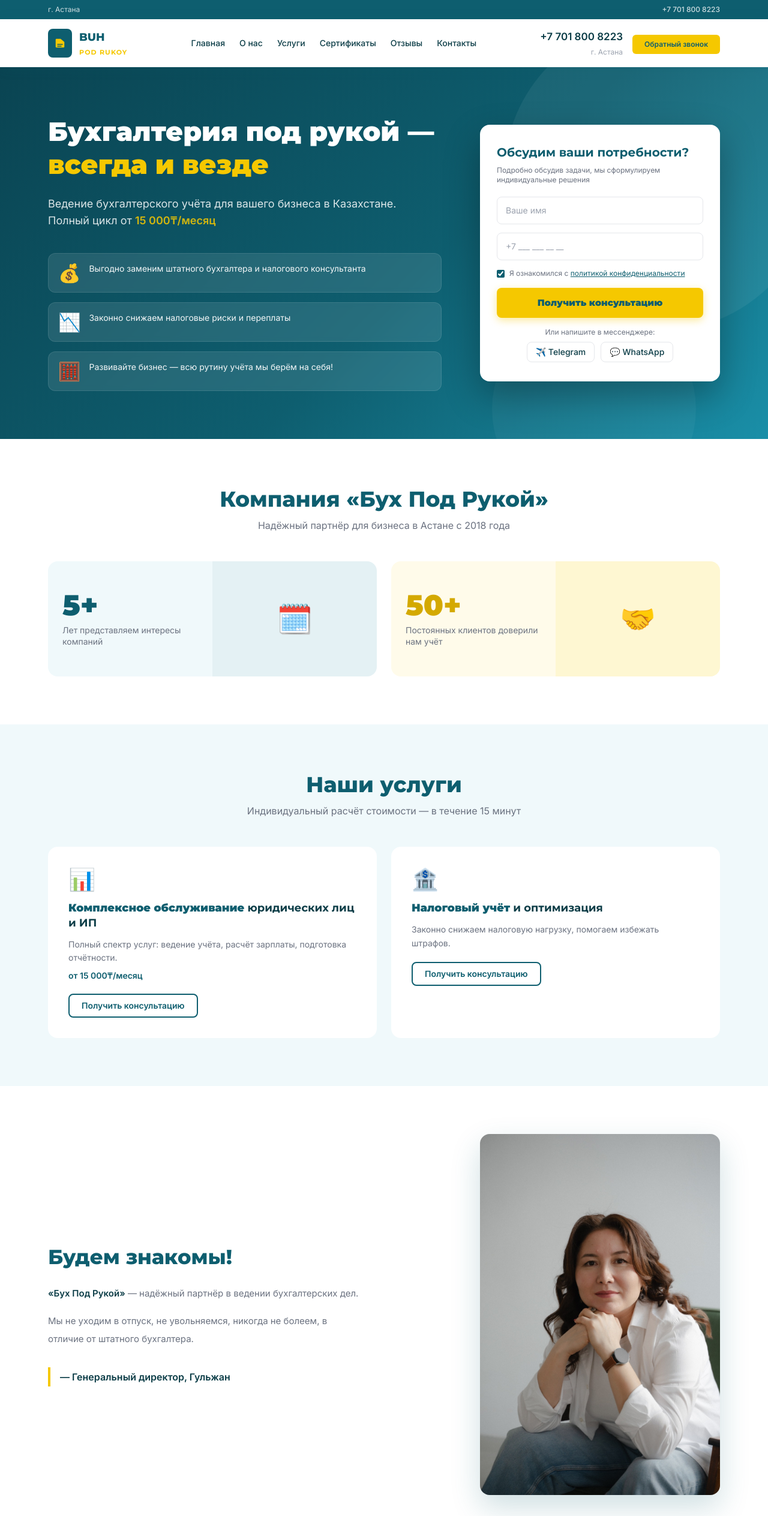
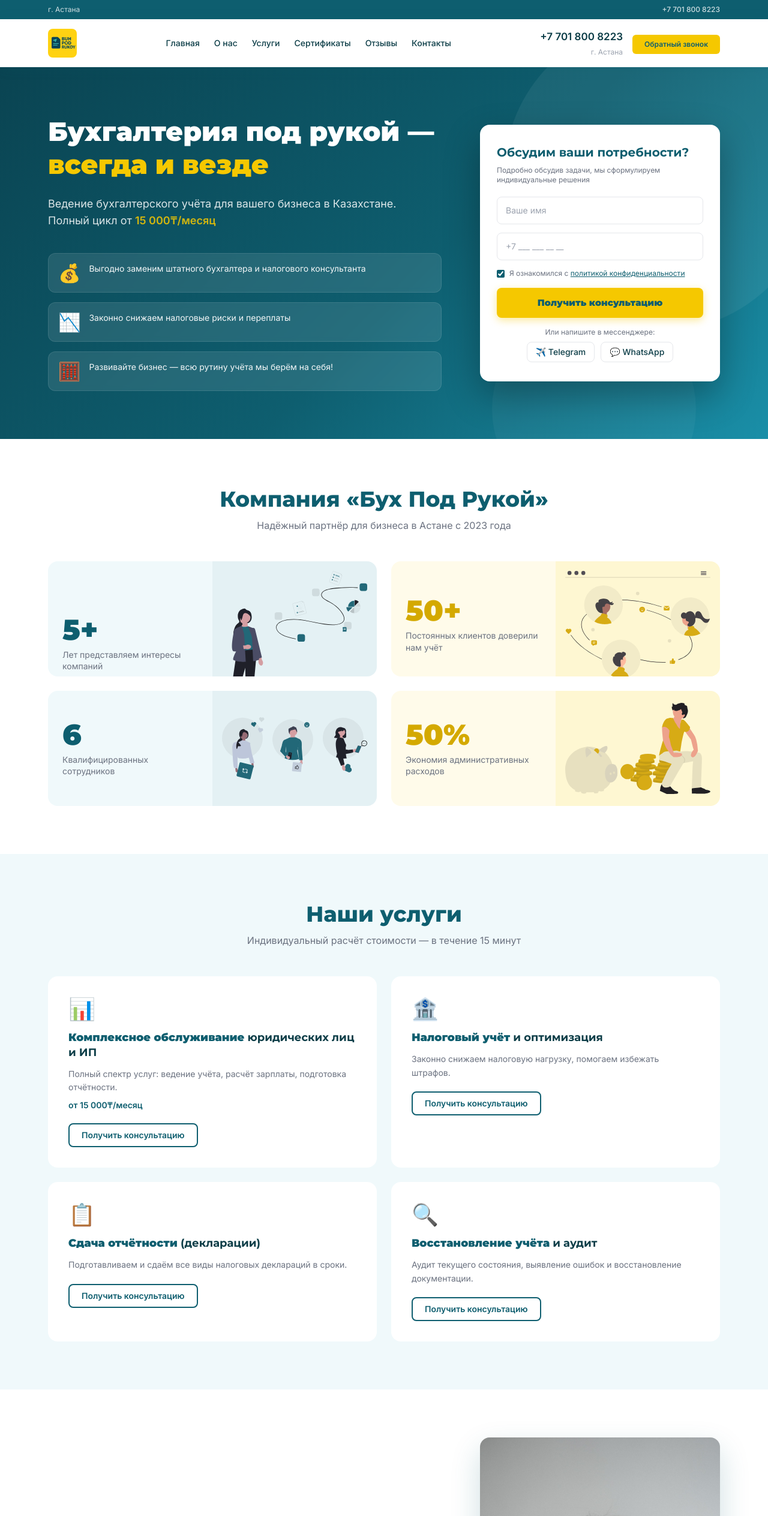
Before and after one commit to deiF1edX/buhpodrukoy, a website: page index.html in a window 1280 px wide. Shown: the top 2528 px of the page at 60% size. Drawn offline with nearby package versions, Linux system fonts and the light colour scheme.

Commit message:
detalization final

```diff
--- a/index.html
+++ b/index.html
@@ -68,42 +68,11 @@
             href="#bann"
             class="flex items-center gap-3 no-underline group z-50 relative"
           >
-            <div
-              class="w-10 h-12 bg-teal rounded-lg flex flex-col items-center justify-center gap-1 group-hover:bg-teal-dark transition-colors flex-shrink-0"
-            >
-              <svg width="18" height="16" viewBox="0 0 18 16" fill="none">
-                <path
-                  d="M10 1L16 6V14C16 14.6 15.6 15 15 15H3C2.4 15 2 14.6 2 14V2C2 1.4 2.4 1 3 1H10Z"
-                  fill="#F5C800"
-                  stroke="#F5C800"
-                  stroke-width="0.5"
-                />
-                <line
-                  x1="5"
-                  y1="10"
-                  x2="13"
-                  y2="10"
-                  stroke="#0E5E6F"
-                  stroke-width="1.5"
-                  stroke-linecap="round"
-                />
-                <line
-                  x1="5"
-                  y1="13"
-                  x2="11"
-                  y2="13"
-                  stroke="#0E5E6F"
-                  stroke-width="1.5"
-                  stroke-linecap="round"
-                />
-              </svg>
-            </div>
-            <div class="font-montserrat font-extrabold leading-tight">
-              <span class="text-teal text-lg">BUH</span><br />
-              <span class="text-primary text-[11px] tracking-widest font-bold"
-                >POD RUKOY</span
-              >
-            </div>
+            <img
+              src="img/logobuh.jpeg"
+              alt="Бух Под Рукой"
+              class="h-12 w-auto rounded-lg object-contain"
+            />
           </a>
 
           <nav class="hidden md:flex">
@@ -339,7 +308,7 @@
           Компания «Бух Под Рукой»
         </h2>
         <p class="text-center text-gray-500 text-base mb-12 fade-up">
-          Надёжный партнёр для бизнеса в Астане с 2018 года
+          Надёжный партнёр для бизнеса в Астане с 2023 года
         </p>
 
         <div class="grid grid-cols-1 md:grid-cols-2 gap-6">
@@ -359,7 +328,11 @@
             <div
               class="relative bg-teal/5 flex items-center justify-center p-4"
             >
-              <span class="text-5xl">🗓️</span>
+              <img
+                src="img/5year.svg"
+                alt="5 лет опыта"
+                class="w-full h-full object-contain mix-blend-multiply opacity-90"
+              />
             </div>
           </div>
 
@@ -380,7 +353,60 @@
             <div
               class="relative bg-primary/10 flex items-center justify-center p-4"
             >
-              <span class="text-5xl">🤝</span>
+              <img
+                src="img/50cli.svg"
+                alt="50 клиентов"
+                class="w-full h-full object-contain mix-blend-multiply opacity-90"
+              />
+            </div>
+          </div>
+
+          <div
+            class="fade-up bg-[#F0F9FB] rounded-2xl overflow-hidden grid grid-cols-2 hover:-translate-y-1 hover:shadow-xl transition-all duration-200 h-48"
+          >
+            <div class="p-6 flex flex-col justify-center">
+              <div
+                class="font-montserrat text-5xl font-black text-teal leading-none mb-2"
+              >
+                6
+              </div>
+              <p class="text-sm text-gray-500 leading-snug">
+                Квалифицированных сотрудников
+              </p>
+            </div>
+            <div
+              class="relative bg-teal/5 flex items-center justify-center p-4"
+            >
+              <img
+                src="img/6cval.svg"
+                alt="6 сотрудников"
+                class="w-full h-full object-contain mix-blend-multiply opacity-90"
+              />
+            </div>
+          </div>
+
+          <div
+            class="fade-up bg-[#FFFBEA] rounded-2xl overflow-hidden grid grid-cols-2 hover:-translate-y-1 hover:shadow-xl transition-all duration-200 h-48"
+          >
+            <div class="p-6 flex flex-col justify-center">
+              <div
+                class="font-montserrat text-5xl font-black leading-none mb-2"
+                style="color: #d4a900"
+              >
+                50%
+              </div>
+              <p class="text-sm text-gray-500 leading-snug">
+                Экономия административных расходов
+              </p>
+            </div>
+            <div
+              class="relative bg-primary/10 flex items-center justify-center p-4"
+            >
+              <img
+                src="img/50procent.svg"
+                alt="50% экономии"
+                class="w-full h-full object-contain mix-blend-multiply opacity-90"
+              />
             </div>
           </div>
         </div>
@@ -427,6 +453,39 @@
             </h3>
             <p class="text-sm text-gray-500 mb-5 leading-relaxed">
               Законно снижаем налоговую нагрузку, помогаем избежать штрафов.
+            </p>
+            <button
+              class="open-popup border-2 border-teal text-teal px-5 py-2 rounded-lg text-sm font-semibold hover:bg-teal hover:text-white transition-colors cursor-pointer bg-transparent"
+            >
+              Получить консультацию
+            </button>
+          </div>
+          <div
+            class="fade-up bg-white rounded-2xl p-8 border-2 border-transparent hover:border-teal hover:-translate-y-1 hover:shadow-[0_12px_30px_rgba(14,94,111,0.15)] transition-all duration-200"
+          >
+            <div class="text-4xl mb-4">📋</div>
+            <h3 class="font-montserrat text-lg font-bold mb-3 leading-snug">
+              <strong class="text-teal">Сдача отчётности</strong> (декларации)
+            </h3>
+            <p class="text-sm text-gray-500 mb-5 leading-relaxed">
+              Подготавливаем и сдаём все виды налоговых деклараций в сроки.
+            </p>
+            <button
+              class="open-popup border-2 border-teal text-teal px-5 py-2 rounded-lg text-sm font-semibold hover:bg-teal hover:text-white transition-colors cursor-pointer bg-transparent"
+            >
+              Получить консультацию
+            </button>
+          </div>
+          <div
+            class="fade-up bg-white rounded-2xl p-8 border-2 border-transparent hover:border-teal hover:-translate-y-1 hover:shadow-[0_12px_30px_rgba(14,94,111,0.15)] transition-all duration-200"
+          >
+            <div class="text-4xl mb-4">🔍</div>
+            <h3 class="font-montserrat text-lg font-bold mb-3 leading-snug">
+              <strong class="text-teal">Восстановление учёта</strong> и аудит
+            </h3>
+            <p class="text-sm text-gray-500 mb-5 leading-relaxed">
+              Аудит текущего состояния, выявление ошибок и восстановление
+              документации.
             </p>
             <button
               class="open-popup border-2 border-teal text-teal px-5 py-2 rounded-lg text-sm font-semibold hover:bg-teal hover:text-white transition-colors cursor-pointer bg-transparent"
@@ -499,56 +558,56 @@
           <div class="swiper-wrapper">
             <div class="swiper-slide">
               <div
-                class="bg-white p-2 rounded-lg shadow-lg h-full max-w-[250px] mx-auto"
+                class="bg-white p-2 rounded-lg shadow-lg h-full max-w-[300px] mx-auto flex items-center justify-center"
               >
                 <img
                   src="img/cert-1.jpg"
                   alt="Сертификат 1"
-                  class="w-full h-full object-contain rounded"
+                  class="max-h-full max-w-full object-contain"
                 />
               </div>
             </div>
             <div class="swiper-slide">
               <div
-                class="bg-white p-2 rounded-lg shadow-lg h-full max-w-[250px] mx-auto"
+                class="bg-white p-2 rounded-lg shadow-lg h-full max-w-[300px] mx-auto flex items-center justify-center"
               >
                 <img
                   src="img/cert-2.jpg"
                   alt="Сертификат 2"
-                  class="w-full h-full object-contain rounded"
+                  class="max-h-full max-w-full object-contain"
                 />
               </div>
             </div>
             <div class="swiper-slide">
               <div
-                class="bg-white p-2 rounded-lg shadow-lg h-full max-w-[250px] mx-auto"
+                class="bg-white p-2 rounded-lg shadow-lg h-full max-w-[300px] mx-auto flex items-center justify-center"
               >
                 <img
                   src="img/cert-3.jpg"
                   alt="Сертификат 3"
-                  class="w-full h-full object-contain rounded"
+                  class="max-h-full max-w-full object-contain"
                 />
               </div>
             </div>
             <div class="swiper-slide">
               <div
-                class="bg-white p-2 rounded-lg shadow-lg h-full max-w-[250px] mx-auto"
+                class="bg-white p-2 rounded-lg shadow-lg h-full max-w-[300px] mx-auto flex items-center justify-center"
               >
                 <img
                   src="img/cert-4.jpg"
                   alt="Сертификат 4"
-                  class="w-full h-full object-contain rounded"
+                  class="max-h-full max-w-full object-contain"
                 />
               </div>
             </div>
             <div class="swiper-slide">
               <div
-                class="bg-white p-2 rounded-lg shadow-lg h-full max-w-[250px] mx-auto"
+                class="bg-white p-2 rounded-lg shadow-lg h-full max-w-[300px] mx-auto flex items-center justify-center"
               >
                 <img
                   src="img/cert-5.jpg"
                   alt="Сертификат 5"
-                  class="w-full h-full object-contain rounded"
+                  class="max-h-full max-w-full object-contain"
                 />
               </div>
             </div>
@@ -556,14 +615,6 @@
           <div class="swiper-button-next text-primary"></div>
           <div class="swiper-button-prev text-primary"></div>
           <div class="swiper-pagination"></div>
-        </div>
-
-        <div class="text-center mt-10">
-          <button
-            class="open-popup bg-primary text-teal font-montserrat font-black text-[15px] px-10 py-3.5 rounded-xl hover:bg-primary-dark hover:-translate-y-0.5 transition-all cursor-pointer border-0 shadow-[0_4px_20px_rgba(245,200,0,0.35)]"
-          >
-            Получить консультацию
-          </button>
         </div>
       </div>
     </section>
@@ -646,6 +697,24 @@
       </div>
     </section>
 
+    <section class="py-16 bg-primary text-teal text-center">
+      <div class="max-w-[1160px] mx-auto px-5">
+        <h2 class="font-montserrat text-[34px] font-black mb-4 fade-up">
+          Проведём бесплатный анализ вашей бухгалтерии
+        </h2>
+        <p class="text-base opacity-80 mb-9 max-w-xl mx-auto fade-up">
+          Сэкономим ваши время, энергию и деньги!
+        </p>
+        <div class="fade-up">
+          <button
+            class="open-popup bg-teal text-white font-montserrat font-bold text-[15px] px-10 py-3.5 rounded-xl hover:bg-teal-dark transition-colors cursor-pointer border-0 shadow-[0_4px_20px_rgba(14,94,111,0.4)]"
+          >
+            Получить консультацию бесплатно
+          </button>
+        </div>
+      </div>
+    </section>
+
     <section id="contacts" class="py-20 bg-white">
       <div class="max-w-[1160px] mx-auto px-5">
         <div class="grid grid-cols-1 md:grid-cols-2 gap-16 items-start">
@@ -720,21 +789,14 @@
         <div class="grid grid-cols-1 md:grid-cols-3 gap-10 mb-10">
           <div>
             <div class="flex items-center gap-3 mb-4">
-              <div
-                class="w-9 h-10 bg-primary rounded-lg flex items-center justify-center flex-shrink-0"
-              >
-                <span class="text-teal text-lg font-black">₸</span>
-              </div>
-              <div
-                class="font-montserrat font-extrabold text-xl text-white leading-tight"
-              >
-                БУХ<br /><span class="text-primary text-xs tracking-widest"
-                  >ПОД РУКОЙ</span
-                >
-              </div>
+              <img
+                src="img/logobuh.jpeg"
+                alt="Бух Под Рукой"
+                class="h-12 w-auto rounded-lg object-contain"
+              />
             </div>
             <p class="text-sm leading-relaxed text-white/60">
-              Надёжный партнёр для бизнеса в Астане с 2018 года.
+              Надёжный партнёр для бизнеса в Астане с 2023 года.
             </p>
           </div>
           <div>
```
Also changed, not shown: img/logobuh.jpeg (added), 1 other file.
